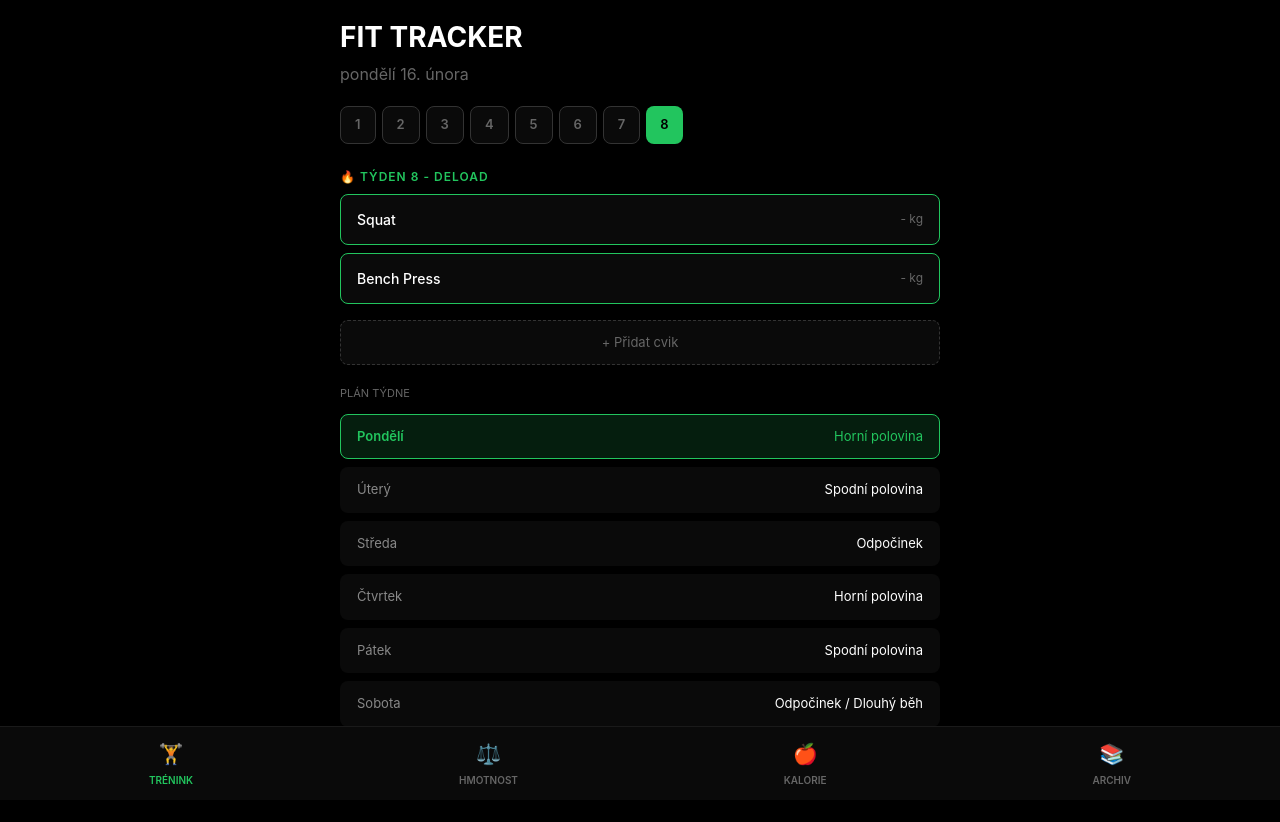
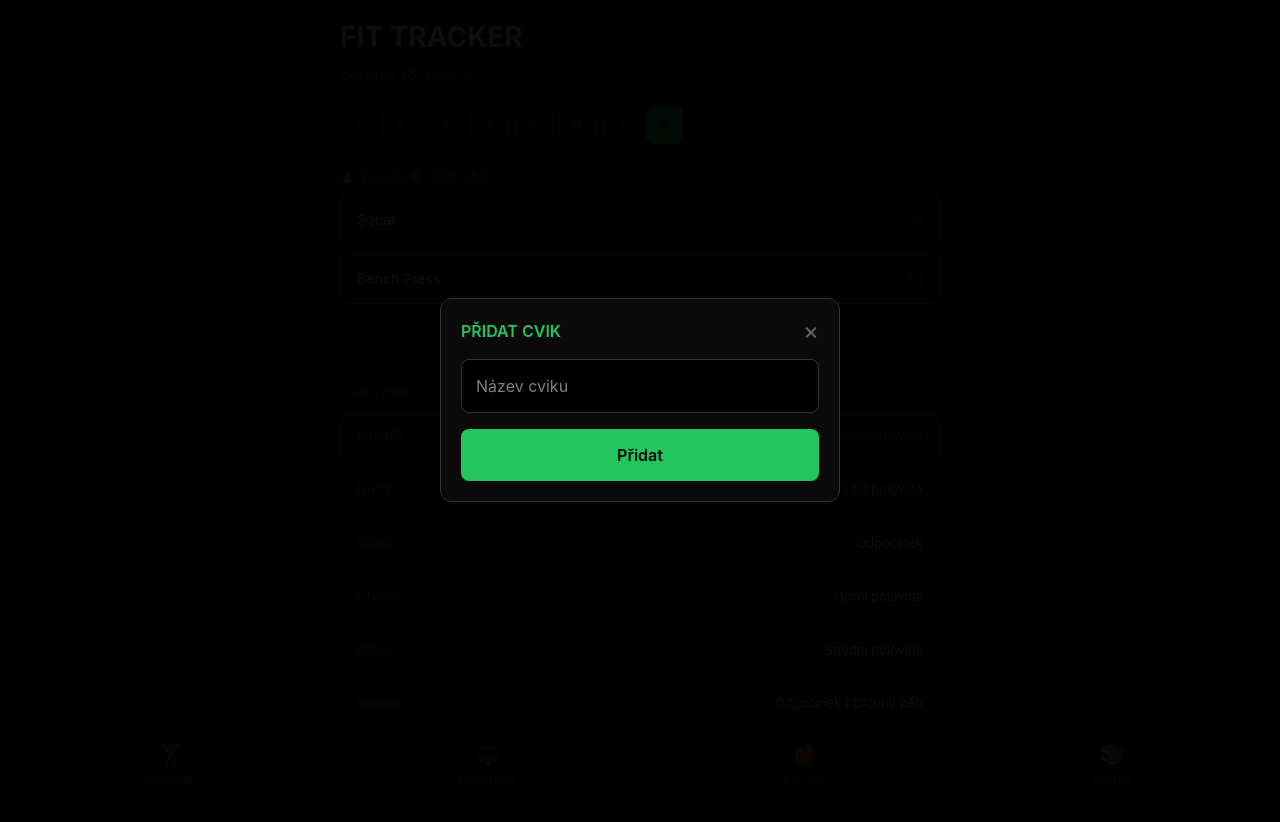
Before and after one commit to FiTomas/fit-tracker, a Next.js app: page / in a window 1280 px wide. Both pictures are taken after a click on the button "+ Přidat cvik". Shown: the top 822 px of the page. Built offline with nearby package versions, Linux system fonts and the light colour scheme.

Commit message:
Add exercise modal UI

```diff
--- a/src/app/page.tsx
+++ b/src/app/page.tsx
@@ -516,6 +516,40 @@ export default function Home() {
           </div>
         )}
 
+        {showAddExercise && (
+          <div style={{ position: 'fixed', top: 0, left: 0, right: 0, bottom: 0, background: 'rgba(0,0,0,0.95)', zIndex: 200, display: 'flex', alignItems: 'center', justifyContent: 'center', padding: '16px' }}>
+            <div style={{ background: '#0a0a0a', borderRadius: '12px', padding: '20px', maxWidth: '400px', width: '100%', border: '1px solid #333' }}>
+              <div style={{ display: 'flex', justifyContent: 'space-between', alignItems: 'center', marginBottom: '16px' }}>
+                <h3 style={{ color: '#22c55e', fontSize: '16px', fontWeight: 600 }}>PŘIDAT CVIK</h3>
+                <button onClick={() => { setShowAddExercise(false); setNewExName(''); }} style={{ background: 'none', border: 'none', color: '#666', cursor: 'pointer', fontSize: '24px', lineHeight: 1 }}>×</button>
+              </div>
+              <input
+                value={newExName}
+                onChange={e => setNewExName(e.target.value)}
+                placeholder="Název cviku"
+                style={{ width: '100%', background: '#000', border: '1px solid #333', borderRadius: '8px', padding: '14px', color: '#fff', fontSize: '16px', marginBottom: '16px' }}
+              />
+              <button
+                onClick={() => {
+                  if (newExName.trim()) {
+                    const newEx: Exercise = {
+                      id: Date.now().toString(),
+                      name: newExName.trim(),
+                      category: 'CUSTOM'
+                    };
+                    setExercisesList([...exercisesList, newEx]);
+                    setNewExName('');
+                    setShowAddExercise(false);
+                  }
+                }}
+                style={{ width: '100%', background: '#22c55e', border: 'none', borderRadius: '8px', padding: '14px', color: '#000', fontSize: '16px', fontWeight: 600, cursor: 'pointer' }}
+              >
+                Přidat
+              </button>
+            </div>
+          </div>
+        )}
+
         {selEx && curSets.length > 0 && (
           <div style={{ position: 'fixed', top: 0, left: 0, right: 0, bottom: 0, background: '#000', zIndex: 200, overflow: 'auto', padding: '16px' }}>
             <div style={{ maxWidth: '600px', margin: '0 auto' }}>
```
